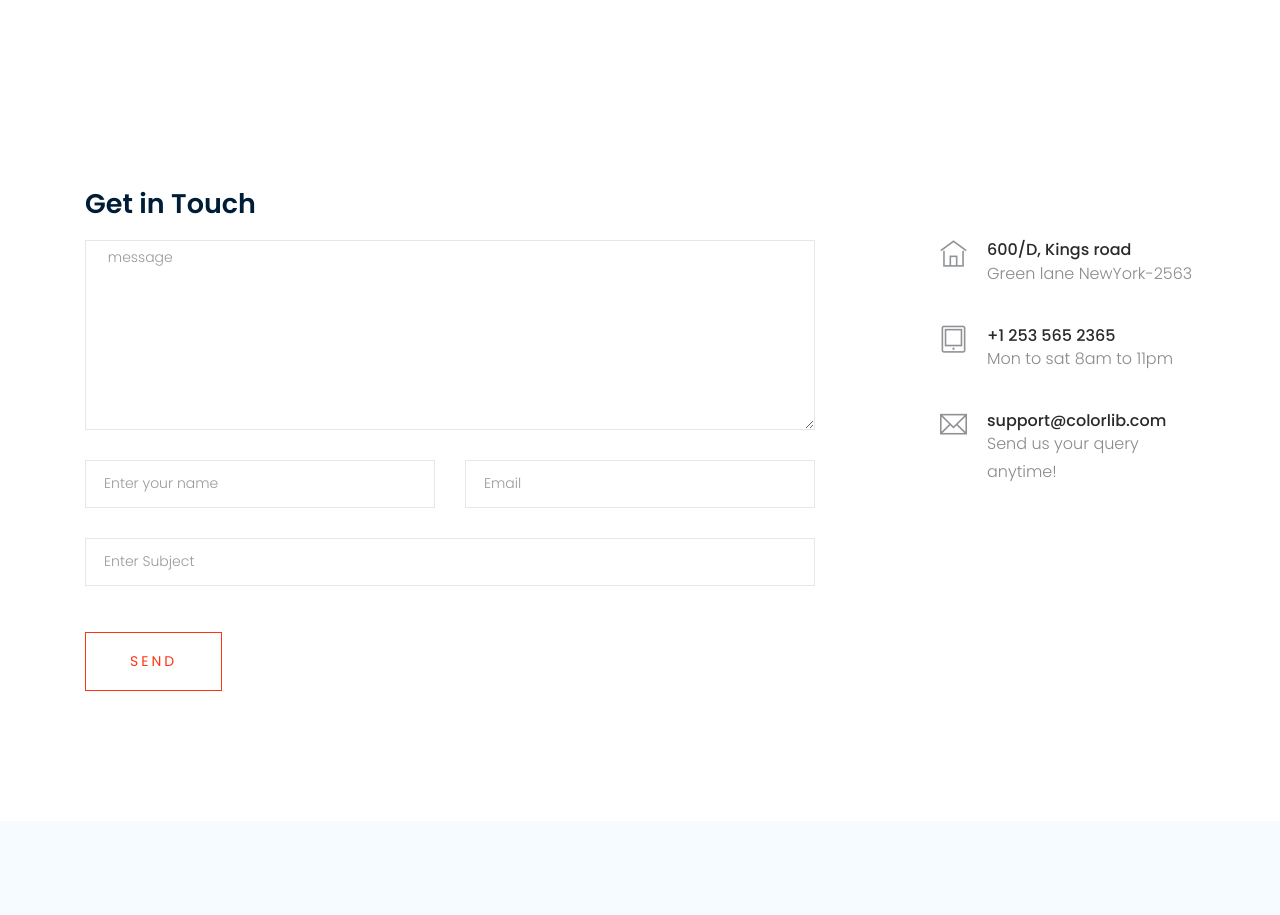
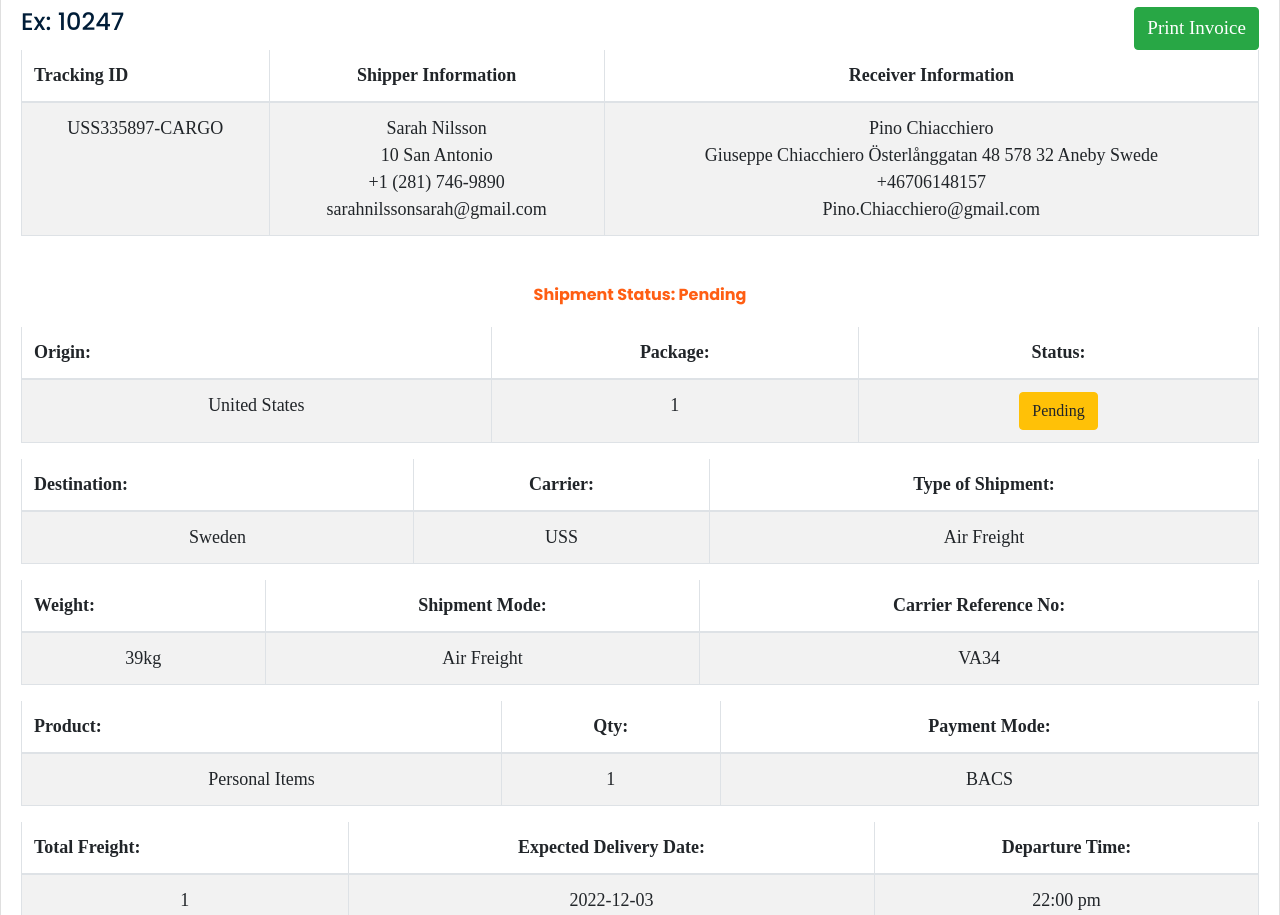
Before and after one commit to Efosa42/globalrealwayslogistics, a plain HTML site: page track.html in a window 1280 px wide. Shown: the part 450-1365 px from the top of the page. Drawn offline with Linux system fonts and the light colour scheme.

Commit message:
Add files via upload

```diff
--- a/track.html
+++ b/track.html
@@ -77,7 +77,7 @@
                                     <ul id="navigation">
                                         <li><a  href="index.html">home</a></li>
                                         <li><a  href="service.html">Services</a></li>
-                                        <li><a href="About.html">about</a></li>
+                                        <li><a href="about.html">about</a></li>
                                         <li><a href="contact.html">Contact</a></li>
                                     </ul>
                                 </nav>
@@ -109,7 +109,7 @@
                         <div class="row">
                             <div class="col-xl-12">
                                 <div class="bradcam_text text-center">
-                                    <h3>Delivery Details</h3>
+                                    <h3><b>Delivery Details</b></h3>
                                 </div>
                             </div>
                         </div>
@@ -118,73 +118,201 @@
                 <!--/ bradcam_area  -->
 
     <!-- ================ contact section start ================= -->
-    <section class="contact-section">
-            <div class="container">
-                <div class="d-none d-sm-block mb-5 pb-4">
 
+
+    <div class="row">
+        <div class="col">
+            <div class="card">
+                <div class="card-body" style="font-family: serif;">
+                    <div class="d-md-flex align-items-center">
+                        <div>
+                            <h3 class="card-title">Ex: 10247</h3>
+                        </div>
+                        <div class="ml-auto">
+                            <div class="dl">
+                                <a href="" class="btn btn-success" style="font-size: 19px;" onclick="window.print();returnfalse;" /> Print Invoice</a>
+                            </div>
+                        </div>
+                    </div>
+                    <div class="table-responsive" style="font-size: 18px;">
+                        <table class="table table-striped table-bordered no-margin">
+                            <thead>
+                                <tr class="bg-pale-">
+                                    <th class="border-top-0">Tracking ID</th>
+                                    <th class="text-center border-top-0">Shipper Information</th>
+                                    <th class="text-center border-top-0">Receiver Information</th>
+
+                                                                                </tr>
+                            </thead>
+                            <tbody>
+                                                                            <tr style="text-align: center;">
+                                    <td class="font-bold" style="text-align: center;">USS335897-CARGO</td>
+                                    <td class="text-x">Sarah Nilsson<br>
+                                        10 San Antonio<br>
+                                        +1 (281) 746-9890<br>
+                                        sarahnilssonsarah@gmail.com</td>
+
+                                    <td>Pino Chiacchiero<br>
+Giuseppe Chiacchiero Österlånggatan 48 578 32 Aneby Swede<br>
++46706148157<br>
+Pino.Chiacchiero@gmail.com</td>
+                           </tr>
+
+ </tbody>
+                        </table>
+                    </div>
+      <br>
+        <div id="shipment-status" class="wpcargo-row" style="text-align:center;">
+			<p id="result-status-header" class="btn btn-default"><b>Shipment Status: Pending</b></p>
 </div>
 
 
-                <div class="row">
-                    <div class="col-12">
-                        <h2 class="contact-title">Get in Touch</h2>
+<div class="table-responsive" style="font-size: 18px;">
+    <table class="table table-striped table-bordered no-margin">
+        <thead>
+            <tr class="bg-pale-">
+                <th class="border-top-0">Origin:</th>
+                <th class="text-center border-top-0">Package:</th>
+                <th class="text-center border-top-0">Status:</th>
+
+                                                            </tr>
+        </thead>
+        <tbody>
+                                                        <tr style="text-align: center;">
+                <td class="font-bold" style="text-align: center;">United States</td>
+                <td class="text-x">1</td>
+
+                <td><button class="btn btn-warning">Pending</button></td>
+       </tr>
+
+</tbody>
+    </table>
 </div>
-                    <div class="col-lg-8">
-                        <form class="form-contact contact_form" action="contact_process.php" method="post" id="contactForm" novalidate="novalidate">
-                            <div class="row">
-                                <div class="col-12">
-                                    <div class="form-group">
-                                        <textarea class="form-control w-100" name="message" id="message" cols="30" rows="9" onfocus="this.placeholder = ''" onblur="this.placeholder = 'Enter Message'" placeholder=" message"></textarea>
+
+<div class="table-responsive" style="font-size: 18px;">
+    <table class="table table-striped table-bordered no-margin">
+        <thead>
+            <tr class="bg-pale-">
+                <th class="border-top-0">Destination:</th>
+                <th class="text-center border-top-0">Carrier:</th>
+                <th class="text-center border-top-0">Type of Shipment:</th>
+
+                                                            </tr>
+        </thead>
+        <tbody>
+                                                        <tr style="text-align: center;">
+                <td class="font-bold" style="text-align: center;">Sweden</td>
+                <td class="text-x">USS</td>
+
+                <td>Air Freight</td>
+       </tr>
+
+</tbody>
+    </table>
 </div>
+
+
+<div class="table-responsive" style="font-size: 18px;">
+    <table class="table table-striped table-bordered no-margin">
+        <thead>
+            <tr class="bg-pale-">
+                <th class="border-top-0">Weight:</th>
+                <th class="text-center border-top-0">Shipment Mode:</th>
+                <th class="text-center border-top-0">Carrier Reference No:</th>
+
+                                                            </tr>
+        </thead>
+        <tbody>
+                                                        <tr style="text-align: center;">
+                <td class="font-bold" style="text-align: center;">39kg</td>
+                <td class="text-x">Air Freight</td>
+                 <td>VA34</td>
+       </tr>
+
+</tbody>
+    </table>
 </div>
-                                <div class="col-sm-6">
-                                    <div class="form-group">
-                                        <input class="form-control valid" name="name" id="name" type="text" onfocus="this.placeholder = ''" onblur="this.placeholder = 'Enter your name'" placeholder="Enter your name">
+
+
+<div class="table-responsive" style="font-size: 18px;">
+    <table class="table table-striped table-bordered no-margin">
+        <thead>
+            <tr class="bg-pale-">
+                <th class="border-top-0">Product:</th>
+                <th class="text-center border-top-0">Qty:</th>
+                <th class="text-center border-top-0">Payment Mode:</th>
+
+                                                            </tr>
+        </thead>
+        <tbody>
+                                                        <tr style="text-align: center;">
+                <td class="font-bold" style="text-align: center;">Personal Items</td>
+                <td class="text-x">1</td>
+                 <td>BACS</td>
+       </tr>
+
+</tbody>
+    </table>
 </div>
+
+
+<div class="table-responsive" style="font-size: 18px;">
+    <table class="table table-striped table-bordered no-margin">
+        <thead>
+            <tr class="bg-pale-">
+                <th class="border-top-0">Total Freight:</th>
+                <th class="text-center border-top-0">Expected Delivery Date:</th>
+                <th class="text-center border-top-0">Departure Time:</th>
+
+                                                            </tr>
+        </thead>
+        <tbody>
+                                                        <tr style="text-align: center;">
+                <td class="font-bold" style="text-align: center;">1</td>
+                <td class="text-x">2022-12-03</td>
+                 <td>22:00 pm</td>
+       </tr>
+
+</tbody>
+    </table>
 </div>
-                                <div class="col-sm-6">
-                                    <div class="form-group">
-                                        <input class="form-control valid" name="email" id="email" type="email" onfocus="this.placeholder = ''" onblur="this.placeholder = 'Enter email address'" placeholder="Email">
+
+
+<div class="table-responsive" style="font-size: 18px;">
+    <table class="table table-striped table-bordered no-margin">
+        <thead>
+            <tr class="bg-pale-">
+                <th class="border-top-0">Pick-up Date:</th>
+                <th class="text-center border-top-0">Pick-up Time:</th>
+
+
+                                                            </tr>
+        </thead>
+        <tbody>
+                                                        <tr style="text-align: center;">
+                <td class="font-bold" style="text-align: center;">2022-12-03</td>
+                <td class="text-x">12:00 pm</td>
+
+       </tr>
+
+</tbody>
+    </table>
 </div>
-                                </div>
-                                <div class="col-12">
-                                    <div class="form-group">
-                                        <input class="form-control" name="subject" id="subject" type="text" onfocus="this.placeholder = ''" onblur="this.placeholder = 'Enter Subject'" placeholder="Enter Subject">
-                                    </div>
-                                </div>
-                            </div>
-                            <div class="form-group mt-3">
-                                <button type="submit" class="button button-contactForm boxed-btn">Send</button>
-                            </div>
-                        </form>
-                    </div>
-                    <div class="col-lg-3 offset-lg-1">
-                        <div class="media contact-info">
-                            <span class="contact-info__icon"><i class="ti-home"></i></span>
-                            <div class="media-body">
-                                <h3>600/D, Kings road</h3>
-                                <p>Green lane NewYork-2563</p>
-                            </div>
-                        </div>
-                        <div class="media contact-info">
-                            <span class="contact-info__icon"><i class="ti-tablet"></i></span>
-                            <div class="media-body">
-                                <h3><a href="tel:+(208)480-8466">+1 253 565 2365</a></h3>
-                                <p>Mon to sat 8am to 11pm</p>
-                            </div>
-                        </div>
-                        <div class="media contact-info">
-                            <span class="contact-info__icon"><i class="ti-email"></i></span>
-                            <div class="media-body">
-                                <h3><a href="mailto:info@docmed.com">support@colorlib.com</a></h3>
-                                <p>Send us your query anytime!</p>
+
+
+<br>
+<br>
+<br>
+<br>
+<br>
+<!--------------------------------------------------------------------------------------------------->
      </div>
       </div>
       </div>
         </div>
-            </div>
-        </section>
-    <!-- ================ contact section end ================= -->
+
+
+
 
     <!-- contact_location  -->
     <div class="contact_location">
```
Also changed, not shown: about.html (+1 -1 lines), contact.html (+1 -1 lines), index.html (+2 -2 lines), service.html (+1 -1 lines). Lines whose indentation alone changed are shown as unchanged.
